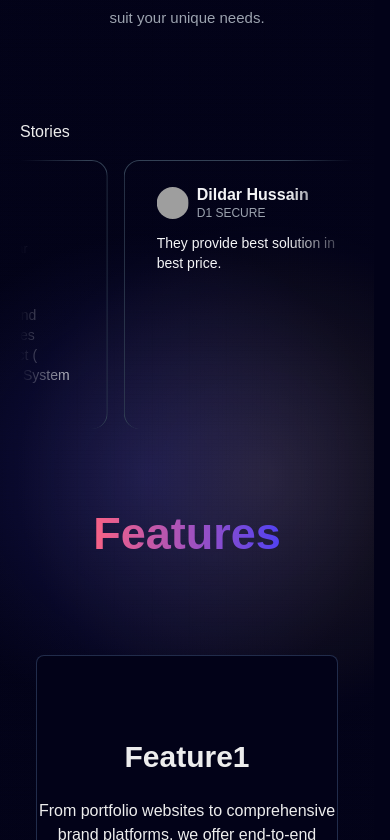
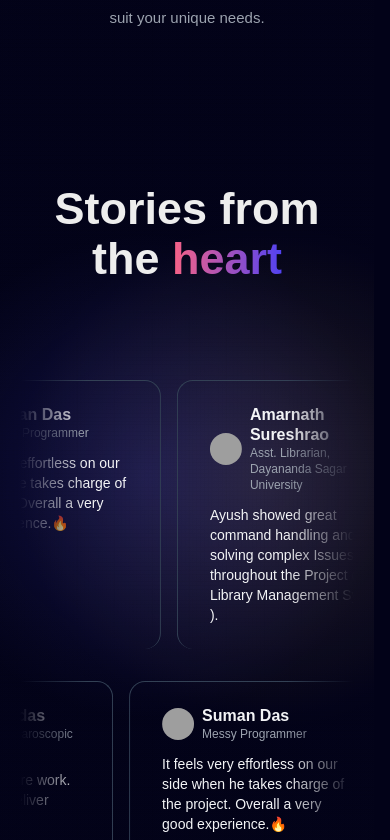
Before and after one commit to eHike/website, a Next.js app: page / in a window 390 px wide. Shown: the part 1704-2544 px from the top of the page. Built offline with nearby package versions, Linux system fonts and the light colour scheme; grey boxes are pictures that could not be loaded.

Commit message:
All fixed responsiveness too

```diff
--- a/src/app/(Home)/components/Stories.jsx
+++ b/src/app/(Home)/components/Stories.jsx
@@ -1,6 +1,11 @@
-import React from "react";
+"use client";
+import React, { useEffect } from "react";
+import { easeIn, stagger, useAnimate, useInView } from "framer-motion";
 import { InfiniteScroll } from "../../Components/InfiniteScroll";
 const Stories = () => {
+  const [scope, animate] = useAnimate();
+  const inView = useInView(scope, { once: true });
+
   const items = [
     {
       link: "https://www.trustpilot.com/reviews/668265ac381660218193a4f9",
@@ -45,10 +50,37 @@ const Stories = () => {
       title: "General and laparoscopic surgeon",
     },
   ];
+
+
+  useEffect(() => {
+    if (inView) {
+      animate(
+        ".anim_fadeup",
+        { opacity: [0, 1], y: [20, 0] },
+        {
+          duration: 0.5,
+          ease: easeIn,
+          delay: stagger(0.3),
+        }
+      );
+    }
+  }, [inView]);
   return (
-    <div>
-      Stories
-      <InfiniteScroll items={items} />
+    <div ref={scope} className="text-center h-auto mt-16 ">
+      <p className="anim_fadeup text-[45px] font-bold anim_fadeup leading-[50px] text-3xl md:text-5xl mb-20 ">
+        Stories from the{" "}
+        <span className="bg-clip-text text-transparent bg-gradient-to-r from-[#f86285] to-[#5142f2]">
+          heart
+        </span>
+      </p>
+      {/* <div className="flex flex-col items-center justify-center"> */}
+        <InfiniteScroll items={items} speed="slow"></InfiniteScroll>
+        <InfiniteScroll
+          items={items}
+          direction="right"
+          speed="slow"
+        ></InfiniteScroll>
+      {/* </div> */}
     </div>
   );
 };
```
